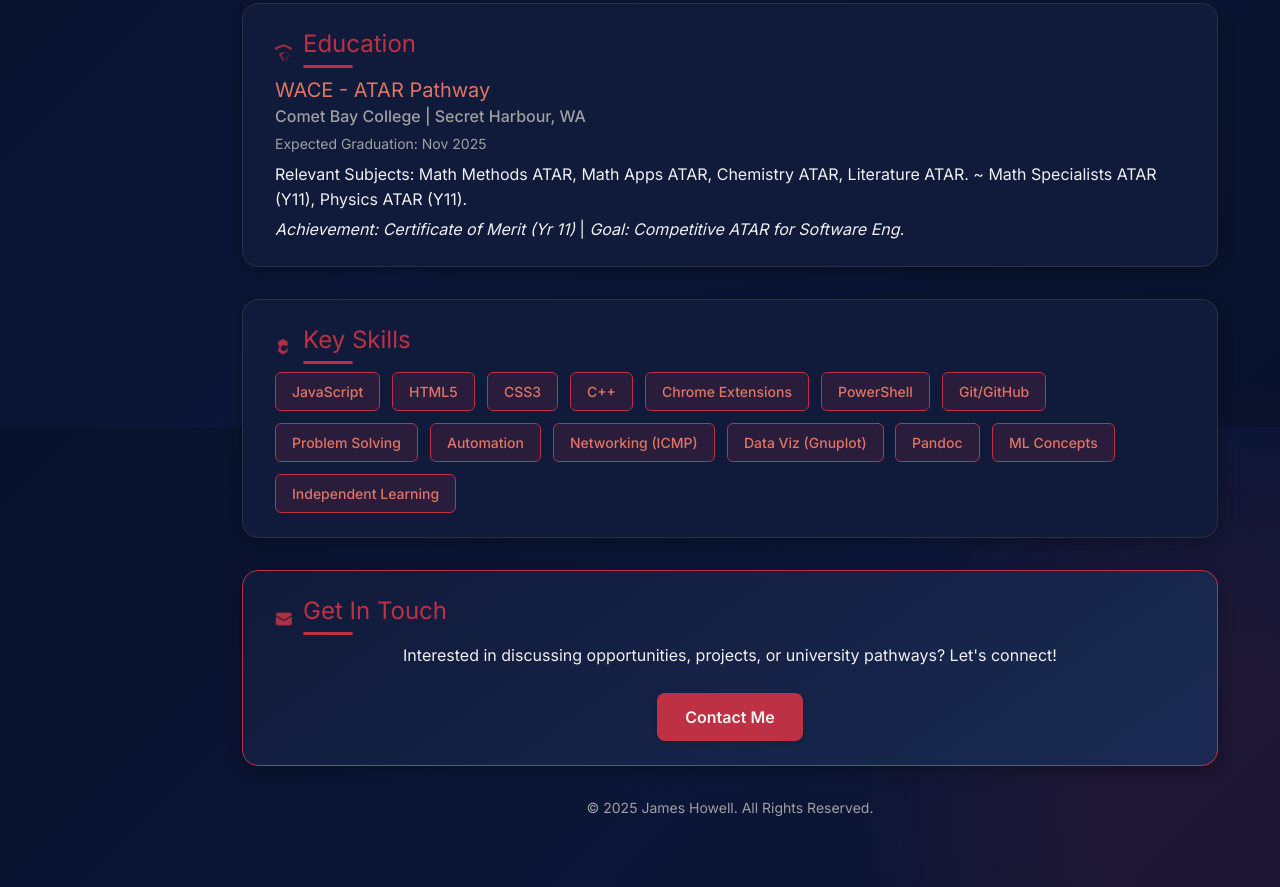
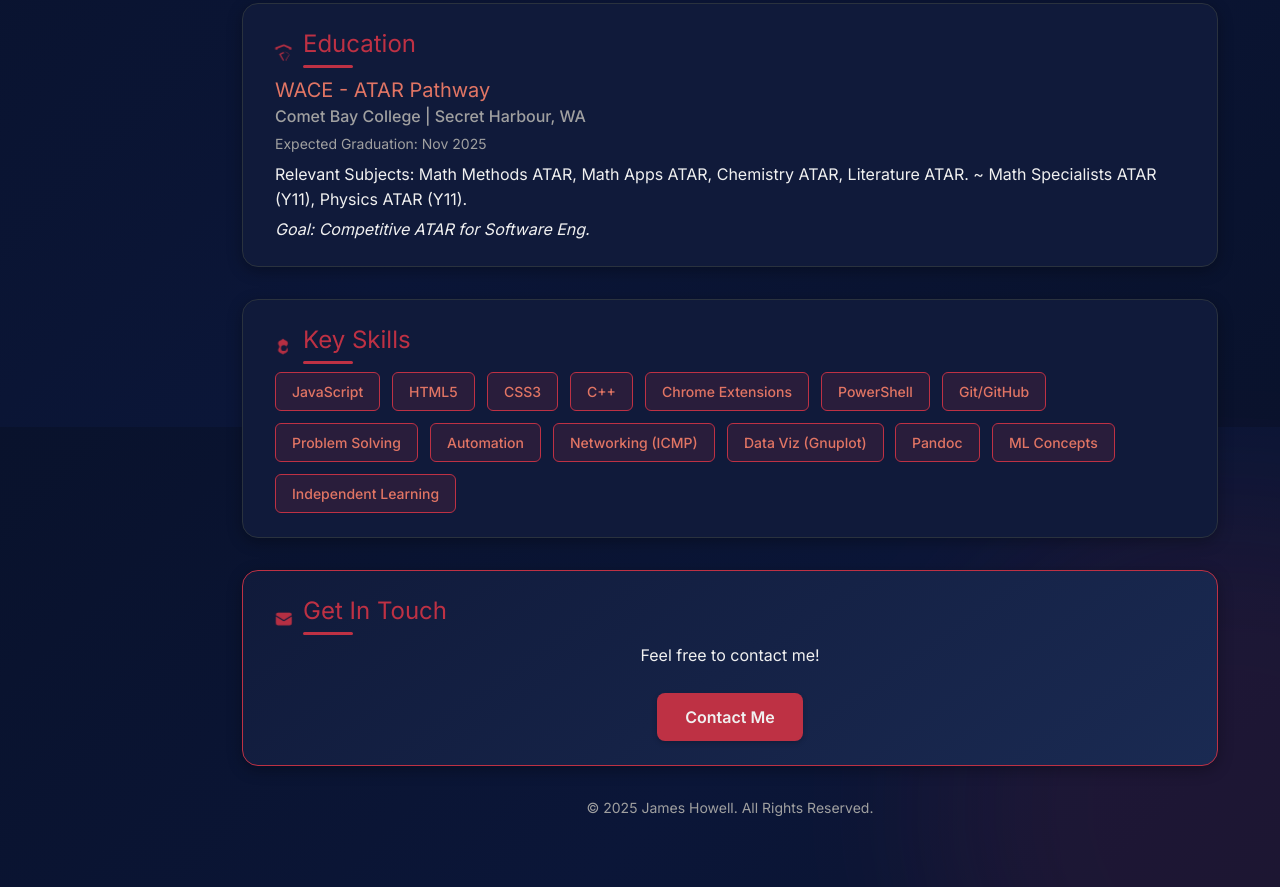
Before and after one commit to j6mes07/j6mes07.github.io, a plain HTML site: page index.html in a window 1280 px wide. Shown: the part 1173-2060 px from the top of the page. Drawn offline with nearby package versions, Linux system fonts and the light colour scheme.

Commit message:
Update index.html

```diff
--- a/index.html
+++ b/index.html
@@ -261,7 +261,7 @@
     <div class="main-container container mx-auto max-w-4xl p-4 sm:p-6 xl:max-w-5xl">
         <header id="header" class="header-card flex flex-col sm:flex-row items-center fade-target">
             <div class="mb-4 sm:mb-0 sm:mr-8 flex-shrink-0 profile-img-wrapper">
-                <img src="https://placehold.co/150x150/101a3a/F0F0F0?text=JH"
+                <img src="./headshot.jpg"
                      alt="Professional Headshot of James Howell"
                      class="w-32 h-32 sm:w-40 sm:h-40 profile-img"
                      onerror="this.onerror=null; this.src='https://placehold.co/150x150/09122C/F0F0F0?text=Profile+Photo';">
@@ -334,7 +334,7 @@
                     <p class="text-md font-medium text-muted mb-1">Comet Bay College | Secret Harbour, WA</p>
                     <p class="text-sm text-muted mb-2">Expected Graduation: Nov 2025</p>
                     <p class="mb-1">Relevant Subjects: Math Methods ATAR, Math Apps ATAR, Chemistry ATAR, Literature ATAR. ~ Math Specialists ATAR (Y11), Physics ATAR (Y11).</p>
-                    <p class="mt-1"><em>Achievement: Certificate of Merit (Yr 11)</em> | <em>Goal: Competitive ATAR for Software Eng.</em></p>
+                    <p class="mt-1"><em>Goal: Competitive ATAR for Software Eng.</em></p>
                 </div>
             </section>
 
@@ -357,7 +357,7 @@
                      Get In Touch
                  </h3>
                   <div>
-                     <p class="mb-6">Interested in discussing opportunities, projects, or university pathways? Let's connect!</p>
+                     <p class="mb-6">Feel free to contact me!</p>
                      <a href="mailto:james.r.howell2007@gmail.com" class="cta-button">
                          Contact Me
                      </a>
```
